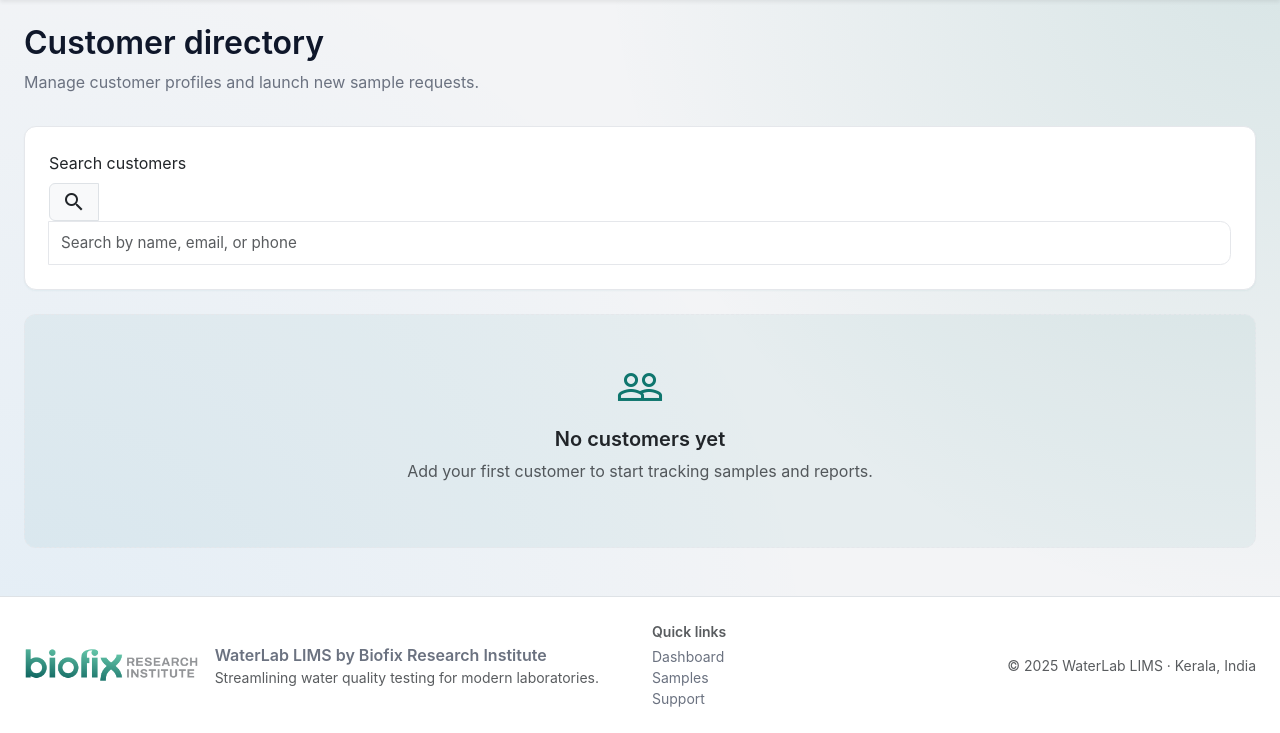
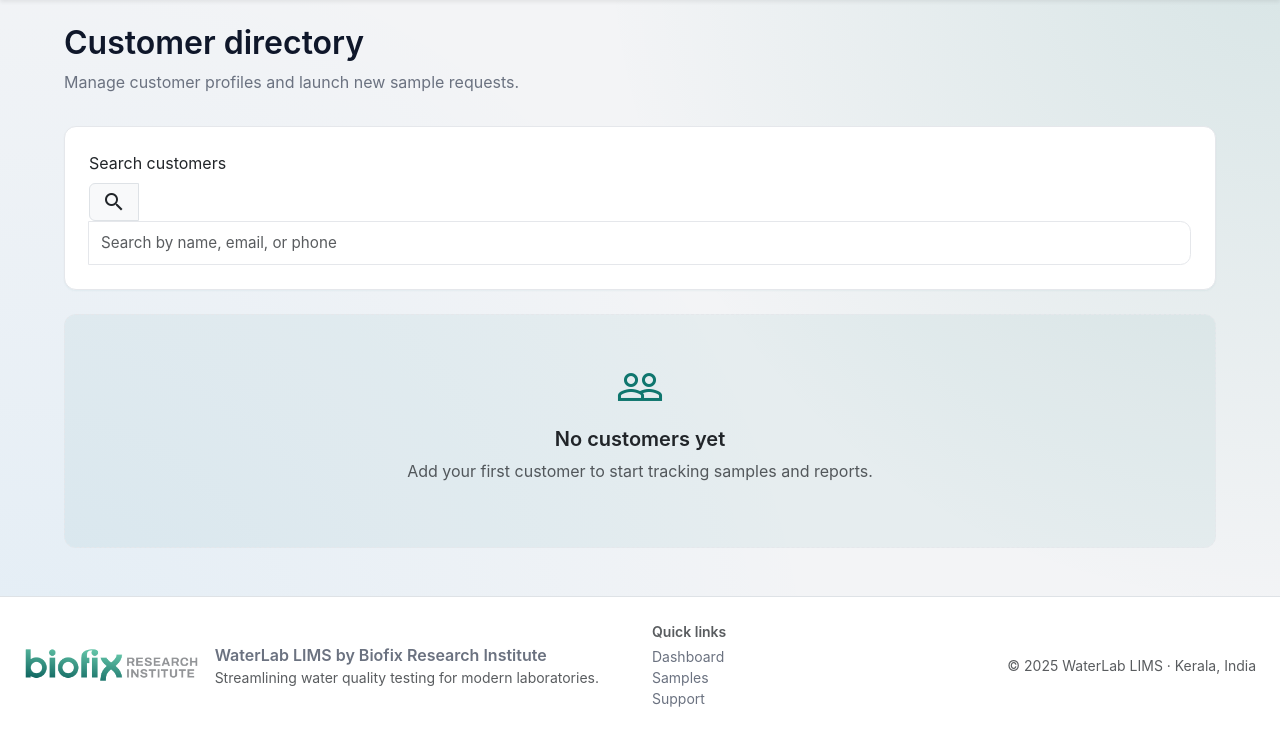
Before and after one commit to itzpraveen/waterlab, a Django app: page /customers/ in a window 1280 px wide. Shown: the part 67-800 px from the top of the page. Run offline with Django 5.2, Linux system fonts and the light colour scheme; data that the repository does not hold is empty.

Commit message:
Constrain main content width

```diff
--- a/core/templates/core/base.html
+++ b/core/templates/core/base.html
@@ -123,7 +123,7 @@
 </header>
 
 <main id="main-content" class="py-4">
-    <div class="container-fluid px-4">
+    <div class="container-fluid px-4 page-shell">
         {% if messages %}
         <div class="messages-container mb-4" role="status" aria-live="polite">
             {% for message in messages %}
--- a/core/templates/core/sample_detail.html
+++ b/core/templates/core/sample_detail.html
@@ -28,12 +28,11 @@
 {% endblock %}
 
 {% block content %}
-<div class="page-shell">
 <div class="summary-grid">
     {% with status=sample.current_status %}
     <div class="summary-card">
         <span class="summary-icon material-icons">
-            {% if status in ('REPORT_APPROVED', 'REPORT_SENT') %}verified{% elif status in ('RESULTS_ENTERED', 'REVIEW_PENDING') %}hourglass_bottom{% elif status == 'TESTING_IN_PROGRESS' %}science{% else %}flag_circle{% endif %}
+            {% if status == 'REPORT_APPROVED' or status == 'REPORT_SENT' %}verified{% elif status == 'RESULTS_ENTERED' or status == 'REVIEW_PENDING' %}hourglass_bottom{% elif status == 'TESTING_IN_PROGRESS' %}science{% else %}flag_circle{% endif %}
         </span>
         <p class="summary-label">Current Status</p>
         <p class="summary-value">{{ sample.get_current_status_display }}</p>
@@ -296,6 +295,4 @@
         {% endif %}
     </div>
 </div>
-
-</div>
 {% endblock %}
--- a/static/css/style.css
+++ b/static/css/style.css
@@ -61,6 +61,7 @@ main {
 }
 
 .page-shell {
+  width: 100%;
   max-width: 1200px;
   margin: 0 auto;
 }
```
